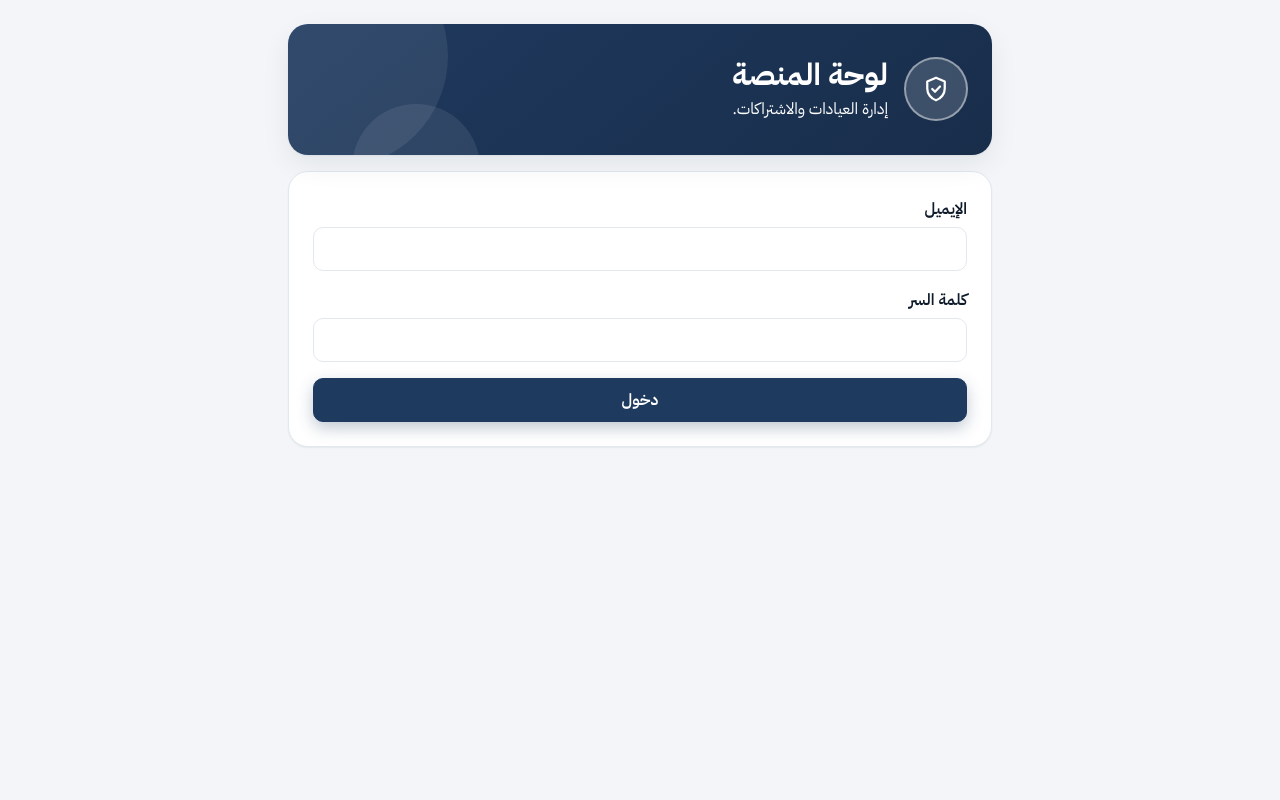
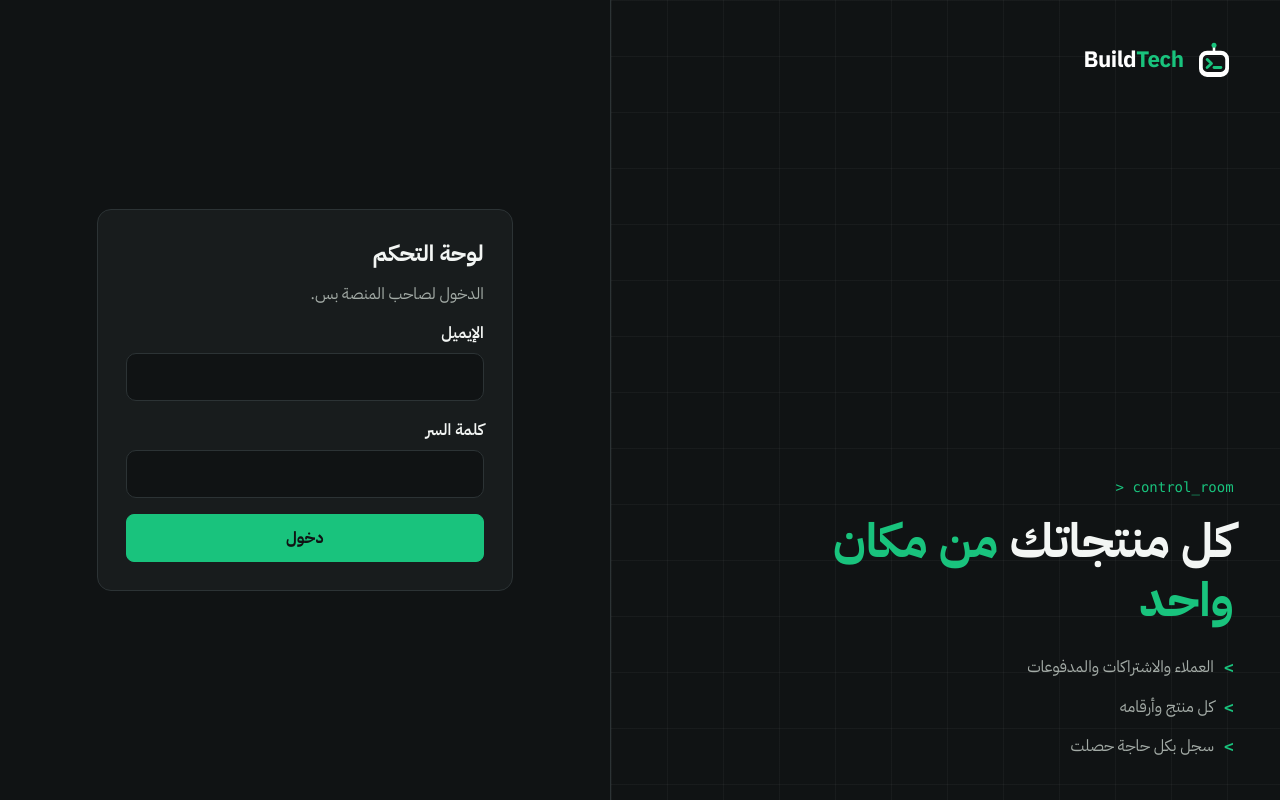
Before and after one commit to ahmedmsaaid/buildtech-projects-dashboard, an Astro site: page /login in a window 1280 px wide. Built offline with nearby package versions, Linux system fonts and the light colour scheme; Astro itself is replaced by a stand-in of ours; no server answers.

Commit message:
Keep visitors' demos out of the customer list, and restyle sign-in
Co-Authored-By: Claude Fable 5.2 <noreply@anthropic.com>

```diff
--- a/src/pages/accounts/new.astro
+++ b/src/pages/accounts/new.astro
@@ -18,7 +18,7 @@ const { products, productList } = await loadProducts();
 // Without the platform there is no list of products to create a customer of.
 if (productList.length === 0) return Astro.redirect('/');
 
-const RESERVED_SLUGS = ['admin', 'owner', 'api', 'demo', 'site', 'login', 'logout', 'suspended', 'internal', 'enter', ...productList.map((entry) => entry.dashboardPath.slice(1))];
+const RESERVED_SLUGS = ['admin', 'owner', 'api', 'demo', 'try', 'site', 'login', 'logout', 'suspended', 'internal', 'enter', ...productList.map((entry) => entry.dashboardPath.slice(1))];
 
 // The product comes from the address, so choosing another one reloads the right questions and plans.
 const product = products[Astro.url.searchParams.get('product') ?? ''] ?? productList[0];
@@ -44,7 +44,8 @@ if (Astro.request.method === 'POST') {
 
   if (!typed.name) problems.push('اسم العميل مطلوب.');
   if (!/^[a-z0-9]+(-[a-z0-9]+)*$/.test(typed.slug)) problems.push('اللينك لازم يكون حروف إنجليزية صغيرة وأرقام وشرطات بس.');
-  else if (RESERVED_SLUGS.includes(typed.slug)) problems.push('اللينك ده محجوز للنظام. اختار غيره.');
+  // Addresses starting with demo- belong to visitors' demos (see the platform's demo.ts).
+  else if (RESERVED_SLUGS.includes(typed.slug) || typed.slug.startsWith('demo-')) problems.push('اللينك ده محجوز للنظام. اختار غيره.');
   if (!/^[^@\s]+@[^@\s]+\.[^@\s]+$/.test(typed.staffEmail)) problems.push('اكتب إيميل صحيح لحساب الدخول.');
   if (mobile === null) problems.push('رقم موبايل المسؤول لازم يكون 11 رقم ويبدأ بـ 01.');
 
--- a/src/pages/index.astro
+++ b/src/pages/index.astro
@@ -5,7 +5,7 @@
  */
 import Icon from '../components/Icon.astro';
 import Owner from '../layouts/Owner.astro';
-import { getIncomeByProduct, listAccounts, monthlyValue, stateLabels, stateTone, subscriptionState, type SubscriptionState } from '../lib/platform';
+import { countLiveDemos, getIncomeByProduct, listAccounts, monthlyValue, stateLabels, stateTone, subscriptionState, type SubscriptionState } from '../lib/platform';
 import { loadProducts } from '../lib/products';
 import { formatShortDay, nowIn } from '../lib/time';
 
@@ -15,7 +15,7 @@ const search = (Astro.url.searchParams.get('q') ?? '').trim().slice(0, 60);
 const stateFilter = Astro.url.searchParams.get('state') ?? '';
 const productFilter = Astro.url.searchParams.get('product') ?? '';
 
-const [accounts, income] = await Promise.all([listAccounts(search), getIncomeByProduct(`${today.slice(0, 8)}01`)]);
+const [accounts, income, liveDemos] = await Promise.all([listAccounts(search), getIncomeByProduct(`${today.slice(0, 8)}01`), countLiveDemos()]);
 const rows = accounts.map((account) => ({ account, state: subscriptionState(account, today) }));
 
 const inProduct = productFilter ? rows.filter((row) => row.account.product === productFilter) : rows;
@@ -35,7 +35,7 @@ const link = (changes: { state?: string; product?: string }) => {
 };
 ---
 
-<Owner title="العملاء" subtitle={`${accounts.length} عميل على ${productList.length === 1 ? 'منتج واحد' : `${productList.length} منتجات`}`}>
+<Owner title="العملاء" subtitle={`${accounts.length} عميل على ${productList.length === 1 ? 'منتج واحد' : `${productList.length} منتجات`}${liveDemos > 0 ? ` · ${liveDemos} زائر بيجرّب دلوقتي` : ''}`}>
   <a slot="actions" class="btn btn--primary" href="/accounts/new"><Icon name="plus" />عميل جديد</a>
 
   {
--- a/src/pages/login.astro
+++ b/src/pages/login.astro
@@ -1,6 +1,5 @@
 ---
 /** Sign-in for the platform owner. The middleware sends signed-in owners straight to the home page. */
-import Icon from '../components/Icon.astro';
 import Base from '../layouts/Base.astro';
 import { recordEvent } from '../lib/events';
 import { ownerSignIn } from '../lib/owner-auth';
@@ -25,31 +24,258 @@ if (Astro.request.method === 'POST') {
 }
 ---
 
-<Base title="دخول لوحة المنصة">
-  <main class="shell">
-    <header class="hero">
-      <div class="hero__id">
-        <span class="avatar"><Icon name="shield" /></span>
-        <div>
-          <h1>لوحة المنصة</h1>
-          <p>إدارة العيادات والاشتراكات.</p>
-        </div>
+<Base title="دخول لوحة التحكم · BuildTech">
+  <div class="auth">
+    <aside class="auth__brand">
+      <span class="auth__logo">
+        <svg viewBox="0 0 64 64" width="40" height="40" aria-hidden="true">
+          <path d="M32 17v-6" stroke="#fff" stroke-width="4" fill="none" stroke-linecap="round"></path>
+          <circle cx="32" cy="8.5" r="4" fill="#19c37d"></circle>
+          <path fill-rule="evenodd" fill="#fff" d="M21 17h22a13 13 0 0 1 13 13v16a13 13 0 0 1-13 13H21a13 13 0 0 1-13-13V30a13 13 0 0 1 13-13zM21 24h22a7 7 0 0 1 7 7v13a7 7 0 0 1-7 7H21a7 7 0 0 1-7-7V31a7 7 0 0 1 7-7z"></path>
+          <path d="M21 31l7 6.5-7 6.5" stroke="#19c37d" stroke-width="4.5" fill="none" stroke-linecap="round" stroke-linejoin="round"></path>
+          <path d="M32 44h11" stroke="#19c37d" stroke-width="4.5" fill="none" stroke-linecap="round"></path>
+        </svg>
+        <span dir="ltr">Build<span>Tech</span></span>
+      </span>
+
+      <div class="auth__pitch">
+        <p class="auth__eyebrow" dir="ltr">&gt; control_room</p>
+        <h1>كل منتجاتك <span>من مكان واحد</span></h1>
+        <ul>
+          <li>العملاء والاشتراكات والمدفوعات</li>
+          <li>كل منتج وأرقامه</li>
+          <li>سجل بكل حاجة حصلت</li>
+        </ul>
       </div>
-    </header>
+    </aside>
 
-    {failed && <p class="notice notice--error" role="alert"><Icon name="ban" />الإيميل أو كلمة السر غلط.</p>}
-    {limited && <p class="notice notice--error" role="alert"><Icon name="ban" />محاولات كتير. جرّب تاني بعد عشر دقايق.</p>}
+    <main class="auth__panel">
+      <section class="auth__card" aria-labelledby="signin-title">
+        <h2 id="signin-title">لوحة التحكم</h2>
+        <p class="auth__dim">الدخول لصاحب المنصة بس.</p>
 
-    <form class="card" method="post">
-      <div class="field">
-        <label for="email">الإيميل</label>
-        <input id="email" class="ltr" name="email" type="email" value={email} autocomplete="username" required />
-      </div>
-      <div class="field">
-        <label for="password">كلمة السر</label>
-        <input id="password" class="ltr" name="password" type="password" autocomplete="current-password" required />
-      </div>
-      <button class="btn btn--primary btn--block" type="submit">دخول</button>
-    </form>
-  </main>
+        {failed && <p class="auth__alert" role="alert">الإيميل أو كلمة السر غلط.</p>}
+        {limited && <p class="auth__alert" role="alert">محاولات كتير. جرّب تاني بعد عشر دقايق.</p>}
+
+        <form method="post">
+          <div class="auth__field">
+            <label for="email">الإيميل</label>
+            <input id="email" name="email" type="email" value={email} autocomplete="username" dir="ltr" required />
+          </div>
+          <div class="auth__field">
+            <label for="password">كلمة السر</label>
+            <input id="password" name="password" type="password" autocomplete="current-password" dir="ltr" required />
+          </div>
+          <button class="auth__btn" type="submit">دخول</button>
+        </form>
+      </section>
+    </main>
+  </div>
 </Base>
+
+<style is:global>
+  /* Dark edge to edge. */
+  body:has(.auth) {
+    background: #101314;
+  }
+</style>
+
+<style>
+  .auth {
+    --ink: #101314;
+    --panel: #181c1d;
+    --edge: #2c3335;
+    --paper: #f3f6f4;
+    --dim: #a3aba6;
+    --green: #19c37d;
+    --red: #ff8a80;
+
+    display: grid;
+    grid-template-columns: minmax(0, 1fr);
+    min-height: 100vh;
+    color: var(--paper);
+  }
+
+  .auth__brand {
+    display: grid;
+    align-content: space-between;
+    gap: 2rem;
+    padding: 1.5rem clamp(1rem, 0.5rem + 3vw, 3rem);
+    /* The faint grid of the BuildTech brand. */
+    background-image:
+      linear-gradient(rgb(243 246 244 / 4%) 1px, transparent 1px),
+      linear-gradient(90deg, rgb(243 246 244 / 4%) 1px, transparent 1px);
+    background-size: 56px 56px;
+  }
+
+  .auth__logo {
+    display: inline-flex;
+    align-items: center;
+    gap: 0.625rem;
+    justify-self: start;
+    color: #ffffff;
+    font-size: 1.4rem;
+    font-weight: 700;
+    letter-spacing: -0.02em;
+  }
+
+  .auth__logo span span,
+  .auth h1 span {
+    color: var(--green);
+  }
+
+  /* On a phone the form comes first; the pitch is for screens with room to spare. */
+  .auth__pitch {
+    display: none;
+  }
+
+  .auth__eyebrow {
+    margin: 0 0 0.75rem;
+    color: var(--green);
+    font-family: Consolas, 'Courier New', monospace;
+    font-size: 0.875rem;
+    text-align: end;
+  }
+
+  .auth h1 {
+    margin: 0 0 1.5rem;
+    font-size: clamp(1.75rem, 1.2rem + 2.2vw, 3rem);
+    line-height: 1.25;
+  }
+
+  .auth__pitch ul {
+    display: grid;
+    gap: 0.75rem;
+    margin: 0;
+    padding: 0;
+    color: var(--dim);
+    list-style: none;
+  }
+
+  .auth__pitch li {
+    display: flex;
+    gap: 0.625rem;
+  }
+
+  .auth__pitch li::before {
+    content: '>';
+    color: var(--green);
+    font-family: Consolas, 'Courier New', monospace;
+    font-weight: 700;
+  }
+
+  .auth__panel {
+    display: grid;
+    align-content: center;
+    width: min(100% - 2rem, 26rem);
+    margin-inline: auto;
+    padding-block: 1rem 3rem;
+  }
+
+  .auth__card {
+    display: grid;
+    gap: 0.75rem;
+    padding: 1.75rem;
+    border: 1px solid var(--edge);
+    border-radius: 0.875rem;
+    background: var(--panel);
+  }
+
+  .auth h2 {
+    margin: 0;
+    font-size: 1.4rem;
+    line-height: 1.4;
+  }
+
+  .auth__dim {
+    margin: 0;
+    color: var(--dim);
+  }
+
+  .auth__alert {
+    margin: 0;
+    padding: 0.625rem 0.875rem;
+    border: 1px solid rgb(255 138 128 / 40%);
+    border-radius: 0.5rem;
+    background: rgb(255 138 128 / 10%);
+    color: var(--red);
+    font-weight: 600;
+  }
+
+  .auth form {
+    display: grid;
+    gap: 1rem;
+  }
+
+  .auth__field {
+    display: grid;
+    gap: 0.375rem;
+  }
+
+  .auth__field label {
+    font-weight: 600;
+  }
+
+  /* The shared form styles assume a light page; these inputs sit on the dark panel. */
+  .auth__field input {
+    height: 3rem;
+    border-color: var(--edge);
+    background-color: var(--ink);
+    color: var(--paper);
+    text-align: start;
+  }
+
+  .auth__field input:focus {
+    border-color: var(--green);
+    box-shadow: 0 0 0 3px rgb(25 195 125 / 25%);
+  }
+
+  /* Dark text on green: white on this green is too faint to read. */
+  .auth__btn {
+    width: 100%;
+    min-height: 3rem;
+    padding: 0.5rem 1.25rem;
+    border: 1px solid var(--green);
+    border-radius: 0.5rem;
+    background: var(--green);
+    color: var(--ink);
+    font: inherit;
+    font-weight: 700;
+    cursor: pointer;
+    transition:
+      background 150ms,
+      border-color 150ms;
+  }
+
+  .auth__btn:focus-visible {
+    outline: 3px solid rgb(25 195 125 / 55%);
+    outline-offset: 3px;
+  }
+
+  @media (hover: hover) {
+    .auth__btn:hover {
+      border-color: var(--paper);
+      background: var(--paper);
+    }
+  }
+
+  @media (min-width: 56rem) {
+    .auth {
+      grid-template-columns: minmax(0, 1.1fr) minmax(0, 1fr);
+    }
+
+    .auth__brand {
+      padding-block: 2.5rem;
+      border-inline-end: 1px solid var(--edge);
+    }
+
+    .auth__pitch {
+      display: block;
+      max-width: 30rem;
+    }
+
+    .auth__panel {
+      padding-block: 3rem;
+    }
+  }
+</style>
```
Also changed, not shown: src/lib/platform.ts (+9 -2 lines).
